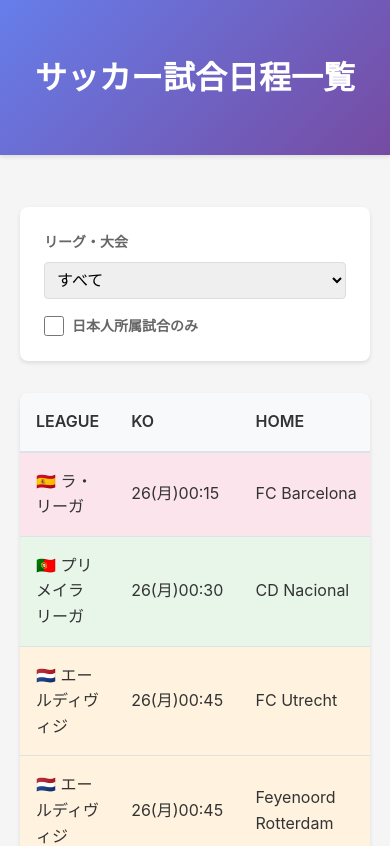
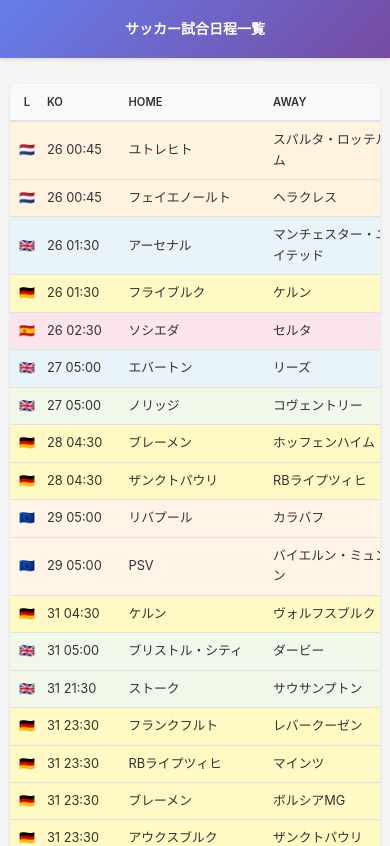
Before and after one commit to shinkaman/soccer-games, a Next.js app: page / in a window 390 px wide. Shown: the top 846 px of the page. Built offline with nearby package versions, Linux system fonts and the light colour scheme.

Commit message:
UI layout fix for mobile

```diff
--- a/app/globals.css
+++ b/app/globals.css
@@ -35,60 +35,18 @@
 .header {
   background: linear-gradient(135deg, #667eea 0%, #764ba2 100%);
   color: white;
-  padding: 2rem 0;
-  margin-bottom: 2rem;
+  padding: 0.5rem 0;
+  margin-bottom: 1rem;
   box-shadow: 0 2px 4px rgba(0, 0, 0, 0.1);
 }
 
 .header h1 {
   text-align: center;
-  font-size: 2rem;
-  font-weight: 700;
+  font-size: 1rem;
+  font-weight: 600;
+  margin: 0;
 }
 
-.filters {
-  background: white;
-  padding: 1.5rem;
-  border-radius: 8px;
-  box-shadow: 0 2px 4px rgba(0, 0, 0, 0.1);
-  margin-bottom: 2rem;
-  display: flex;
-  gap: 1rem;
-  flex-wrap: wrap;
-  align-items: center;
-}
-
-.filter-group {
-  display: flex;
-  flex-direction: column;
-  gap: 0.5rem;
-}
-
-.filter-group label {
-  font-size: 0.875rem;
-  font-weight: 600;
-  color: #666;
-}
-
-.filter-group select {
-  padding: 0.5rem;
-  border: 1px solid #ddd;
-  border-radius: 4px;
-  font-size: 1rem;
-  min-width: 200px;
-}
-
-.filter-group input[type="checkbox"] {
-  width: 20px;
-  height: 20px;
-  cursor: pointer;
-}
-
-.checkbox-group {
-  display: flex;
-  align-items: center;
-  gap: 0.5rem;
-}
 
 .matches-table {
   background: white;
@@ -112,11 +70,66 @@
   font-weight: 600;
   color: #333;
   border-bottom: 2px solid #dee2e6;
+  white-space: nowrap;
+}
+
+.matches-table th.jp-header {
+  user-select: none;
+  cursor: pointer;
+  padding: 0.75rem;
+  text-align: center;
+  transition: all 0.2s;
+  background-color: #f8f9fa;
+  border: 1px solid #dee2e6;
+  border-radius: 4px;
+}
+
+.matches-table th.jp-header:hover {
+  background-color: #e9ecef;
+  border-color: #adb5bd;
+}
+
+.matches-table th.jp-header.jp-active {
+  background-color: #d4edda;
+  border-color: #28a745;
+  color: #155724;
+}
+
+.matches-table th.jp-header .jp-toggle {
+  display: flex;
+  align-items: center;
+  justify-content: center;
+  gap: 0.25rem;
+}
+
+.matches-table th.jp-header .jp-label {
+  font-weight: 600;
+}
+
+.matches-table th.jp-header .jp-indicator {
+  font-size: 0.875rem;
+  font-weight: bold;
+  color: #28a745;
 }
 
 .matches-table td {
   padding: 1rem;
   border-bottom: 1px solid #dee2e6;
+  word-break: break-word;
+}
+
+/* L列とKO列のパディングを狭く */
+.matches-table th:nth-child(1),
+.matches-table td:nth-child(1) {
+  padding-left: 0.5rem;
+  padding-right: 0.5rem;
+  text-align: center;
+}
+
+.matches-table th:nth-child(2),
+.matches-table td:nth-child(2) {
+  padding-left: 0.5rem;
+  padding-right: 0.75rem;
 }
 
 .matches-table tbody tr:hover {
@@ -168,23 +181,79 @@
 }
 
 @media (max-width: 768px) {
-  .filters {
-    flex-direction: column;
+  .container {
+    padding: 10px;
   }
 
-  .filter-group {
-    width: 100%;
-  }
-
-  .filter-group select {
-    width: 100%;
+  .header h1 {
+    font-size: 0.875rem;
   }
 
   .matches-table {
     overflow-x: auto;
+    -webkit-overflow-scrolling: touch;
   }
 
   .matches-table table {
-    min-width: 600px;
+    min-width: 450px;
+    font-size: 0.875rem;
+  }
+
+  .matches-table th {
+    padding: 0.5rem 0.4rem;
+    font-size: 0.7rem;
+  }
+
+  .matches-table th.jp-header {
+    padding: 0.4rem 0.3rem;
+    font-size: 0.65rem;
+  }
+
+  .matches-table td {
+    padding: 0.5rem 0.4rem;
+    font-size: 0.8rem;
+  }
+
+  /* 列幅の最適化 */
+  .matches-table th:nth-child(1),
+  .matches-table td:nth-child(1) {
+    min-width: 28px;
+    max-width: 32px;
+    text-align: center;
+    padding-left: 0.2rem;
+    padding-right: 0.2rem;
+  }
+
+  .matches-table th:nth-child(2),
+  .matches-table td:nth-child(2) {
+    min-width: 65px;
+    max-width: 70px;
+    padding-left: 0.2rem;
+    padding-right: 0.4rem;
+  }
+
+  .matches-table th:nth-child(3),
+  .matches-table td:nth-child(3),
+  .matches-table th:nth-child(4),
+  .matches-table td:nth-child(4) {
+    min-width: 100px;
+    max-width: 120px;
+  }
+
+  .matches-table th:nth-child(5),
+  .matches-table td:nth-child(5) {
+    min-width: 40px;
+    max-width: 50px;
+    text-align: center;
+  }
+
+  /* 最初の列（LEAGUE）を固定表示 */
+  .matches-table th:first-child,
+  .matches-table td:first-child {
+    position: sticky;
+    left: 0;
+    background: inherit;
+    z-index: 1;
+    box-shadow: 2px 0 4px rgba(0, 0, 0, 0.1);
   }
 }
--- a/app/layout.tsx
+++ b/app/layout.tsx
@@ -9,6 +9,10 @@
   description: '欧州5大リーグ、Jリーグ、日本代表などの試合日程を一覧表示',
   icons: {
     icon: `${basePath}/favicon.ico`,
+  },
+  viewport: {
+    width: 'device-width',
+    initialScale: 1,
   },
 }
 
--- a/app/page.tsx
+++ b/app/page.tsx
@@ -1,23 +1,275 @@
 'use client'
 
 import { useState, useEffect, useMemo } from 'react'
-import { Match, MatchFilter } from '@/lib/types'
+import { Match } from '@/lib/types'
 import { format, parseISO } from 'date-fns'
-import { ja } from 'date-fns/locale'
 
-// リーグ名の日本語表記マッピング
-const LEAGUE_NAMES_JA: Record<string, string> = {
-  'Premier League': 'プレミアリーグ',
-  'UEFA Champions League': 'UEFAチャンピオンズリーグ',
-  'Primeira Liga': 'プリメイラリーガ',
-  'La Liga': 'ラ・リーガ',
-  'Serie A': 'セリエA',
-  'Bundesliga': 'ブンデスリーガ',
-  'Ligue 1': 'リーグアン',
-  'Eredivisie': 'エールディヴィジ',
-  'World Cup': 'FIFAワールドカップ',
-  'Championship': 'EFLチャンピオンシップ',
-  'J.League': 'Jリーグ',
+// チーム名の日本語表記マッピング
+const TEAM_NAMES_JA: Record<string, string> = {
+  // Premier League
+  'Arsenal FC': 'アーセナル',
+  'Brighton & Hove Albion FC': 'ブライトン',
+  'Liverpool FC': 'リバプール',
+  'Tottenham Hotspur FC': 'トッテナム',
+  'Fulham FC': 'フルハム',
+  'Manchester United FC': 'マンチェスター・ユナイテッド',
+  'Manchester City FC': 'マンチェスター・シティ',
+  'Chelsea FC': 'チェルシー',
+  'Newcastle United FC': 'ニューカッスル',
+  'West Ham United FC': 'ウェストハム',
+  'Aston Villa FC': 'アストン・ヴィラ',
+  'Crystal Palace FC': 'クリスタル・パレス',
+  'Everton FC': 'エバートン',
+  'Leicester City FC': 'レスター',
+  'Wolverhampton Wanderers FC': 'ウルバーハンプトン',
+  'Leeds United FC': 'リーズ',
+  'Southampton FC': 'サウサンプトン',
+  'Burnley FC': 'バーンリー',
+  'Watford FC': 'ワトフォード',
+  'Norwich City FC': 'ノリッジ',
+  'Brentford FC': 'ブレントフォード',
+  'Nottingham Forest FC': 'ノッティンガム',
+  'Bournemouth AFC': 'ボーンマス',
+  'Sheffield United FC': 'シェフィールド・ユナイテッド',
+  'Luton Town FC': 'ルートン',
+  'Ipswich Town FC': 'イプスウィッチ',
+
+  // La Liga
+  'Real Madrid CF': 'レアル・マドリード',
+  'FC Barcelona': 'バルセロナ',
+  'Club Atlético de Madrid': 'アトレティコ・マドリード',
+  'Atletico Madrid': 'アトレティコ・マドリード',
+  'Real Sociedad': 'レアル・ソシエダ',
+  'Real Sociedad de Fútbol': 'ソシエダ',
+  'Sevilla FC': 'セビリア',
+  'Real Betis Balompie': 'ベティス',
+  'Villarreal CF': 'ビジャレアル',
+  'Valencia CF': 'バレンシア',
+  'Athletic Club': 'アスレティック・ビルバオ',
+  'CA Osasuna': 'オサスナ',
+  'Getafe CF': 'ヘタフェ',
+  'Rayo Vallecano': 'ラージョ・バジェカーノ',
+  'Girona FC': 'ジローナ',
+  'UD Las Palmas': 'ラス・パルマス',
+  'RC Celta de Vigo': 'セルタ',
+  'Real Valladolid CF': 'バジャドリード',
+  'RCD Espanyol': 'エスパニョール',
+  'Granada CF': 'グラナダ',
+  'UD Almeria': 'アルメリア',
+  'Cadiz CF': 'カディス',
+  'Deportivo Alaves': 'アラベス',
+  'Mallorca': 'マジョルカ',
+
+  // Serie A
+  'Juventus FC': 'ユベントス',
+  'AC Milan': 'ACミラン',
+  'FC Internazionale Milano': 'インテル',
+  'Inter Milan': 'インテル',
+  'AS Roma': 'ASローマ',
+  'SS Lazio': 'ラツィオ',
+  'SSC Napoli': 'ナポリ',
+  'Atalanta BC': 'アタランタ',
+  'ACF Fiorentina': 'フィオレンティーナ',
+  'US Sassuolo Calcio': 'サッスオーロ',
+  'Udinese Calcio': 'ウディネーゼ',
+  'Torino FC': 'トリノ',
+  'Bologna FC 1909': 'ボローニャ',
+  'US Cremonese': 'クレモネーゼ',
+  'Hellas Verona FC': 'ヴェローナ',
+  'Empoli FC': 'エンポリ',
+  'US Lecce': 'レッチェ',
+  'Spezia Calcio': 'スペツィア',
+  'Salernitana': 'サレルニターナ',
+  'AC Monza': 'モンツァ',
+  'Genoa CFC': 'ジェノア',
+  'Cagliari Calcio': 'カリアリ',
+  'Frosinone Calcio': 'フロジノーネ',
+  'Parma Calcio 1913': 'パルマ',
+  'AC Pisa 1909': 'ピサ1909',
+  'Como 1907': 'コモ1907',
+
+  // Bundesliga
+  'Borussia Dortmund': 'ドルトムント',
+  'Eintracht Frankfurt': 'フランクフルト',
+  'VfB Stuttgart': 'シュトゥットガルト',
+  'VfL Bochum': 'ボーフム',
+  'FC Bayern München': 'バイエルン・ミュンヘン',
+  'RB Leipzig': 'RBライプツィヒ',
+  'Bayer 04 Leverkusen': 'レバークーゼン',
+  '1. FC Union Berlin': 'ウニオン・ベルリン',
+  'SC Freiburg': 'フライブルク',
+  '1. FC Köln': 'ケルン',
+  'TSG 1899 Hoffenheim': 'ホッフェンハイム',
+  'VfL Wolfsburg': 'ヴォルフスブルク',
+  'Borussia Mönchengladbach': 'ボルシアMG',
+  'SV Werder Bremen': 'ブレーメン',
+  '1. FSV Mainz 05': 'マインツ',
+  'FC Augsburg': 'アウクスブルク',
+  'VfL Bochum 1848': 'ボーフム',
+  '1. FC Heidenheim 1846': 'ハイデンハイム',
+  'SV Darmstadt 98': 'ダルムシュタット',
+  'FC St. Pauli 1910': 'ザンクトパウリ',
+  'Hamburger SV': 'ハンブルグ',
+
+  // Ligue 1
+  'AS Monaco': 'モナコ',
+  'AS Monaco FC': 'モナコ',
+  'Stade de Reims': 'ランス',
+  'Paris Saint-Germain FC': 'パリ・サンジェルマン',
+  'Olympique Marseille': 'マルセイユ',
+  'Olympique Lyonnais': 'リヨン',
+  'Olympique de Marseille': 'マルセイユ',
+  'Racing Club de Lens': 'ランス',
+  'RC Lens': 'ランス',
+  'OGC Nice': 'ニース',
+  'LOSC Lille': 'リール',
+  'Lille OSC': 'リール',
+  'Stade Rennais FC': 'レンヌ',
+  'Stade Rennais FC 1901': 'レンヌ',
+  'FC Nantes': 'ナント',
+  'Toulouse FC': 'トゥールーズ',
+  'Montpellier HSC': 'モンペリエ',
+  'FC Lorient': 'ロリアン',
+  'Clermont Foot 63': 'クレルモン',
+  'RC Strasbourg Alsace': 'ストラスブール',
+  'FC Metz': 'メス',
+  'Le Havre AC': 'ル・アーヴル',
+
+  // Eredivisie
+  'AZ': 'AZ',
+  'Ajax Amsterdam': 'アヤックス',
+  'AFC Ajax': 'アヤックス',
+  'PSV Eindhoven': 'PSV',
+  'PSV': 'PSV',
+  'Feyenoord Rotterdam': 'フェイエノールト',
+  'FC Twente': 'トゥウェンテ',
+  'FC Twente \'65': 'トゥウェンテ',
+  'SC Heerenveen': 'ヘーレンフェーン',
+  'Vitesse Arnhem': 'フィテッセ',
+  'FC Utrecht': 'ユトレヒト',
+  'Sparta Rotterdam': 'スパルタ・ロッテルダム',
+  'Heracles Almelo': 'ヘラクレス',
+  'NEC Nijmegen': 'NEC',
+  'NEC': 'NEC',
+  'Fortuna Sittard': 'フォルトゥナ',
+  'Go Ahead Eagles': 'ゴー・アヘッド',
+  'RKC Waalwijk': 'RKC',
+  'FC Volendam': 'フォレンダム',
+  'Excelsior Rotterdam': 'エクセルシオール',
+  'SBV Excelsior': 'エクセルシオール',
+  'PEC Zwolle': 'ズヴォレ',
+  'Almere City FC': 'アルメレ',
+  'FC Groningen': 'フローニンゲン',
+  'NAC Breda': 'NAC',
+
+  // Primeira Liga
+  'FC Porto': 'ポルト',
+  'SL Benfica': 'ベンフィカ',
+  'Sporting CP': 'スポルティング',
+  'SC Braga': 'ブラガ',
+  'Vitória SC': 'ヴィトーリア',
+  'FC Famalicão': 'ファマリカン',
+  'Rio Ave FC': 'リオ・アヴェ',
+  'CD Santa Clara': 'サンタ・クララ',
+  'Gil Vicente FC': 'ジル・ヴィセンテ',
+  'FC Vizela': 'ヴィゼラ',
+  'Boavista FC': 'ボアヴィスタ',
+  'Portimonense SC': 'ポルティモネンセ',
+  'Casa Pia AC': 'カサ・ピア',
+  'GD Estoril Praia': 'エストリル',
+  'FC Arouca': 'アロウカ',
+  'CD Tondela': 'トンデラ',
+  'Moreirense FC': 'モレイレンセ',
+  'Farense': 'ファレンセ',
+
+  // Championship
+  'West Bromwich Albion FC': 'WBA',
+  'Hull City AFC': 'ハル',
+  'Coventry City FC': 'コヴェントリー',
+  'Middlesbrough FC': 'ミドルズブラ',
+  'Preston North End FC': 'プレストン',
+  'Cardiff City FC': 'カーディフ',
+  'Bristol City FC': 'ブリストル・シティ',
+  'Sunderland AFC': 'サンダーランド',
+  'Swansea City AFC': 'スウォンジー',
+  'Millwall FC': 'ミルウォール',
+  'Blackburn Rovers FC': 'ブラックバーン',
+  'Plymouth Argyle FC': 'プリマス',
+  'Birmingham City FC': 'バーミンガム',
+  'Huddersfield Town AFC': 'ハダースフィールド',
+  'Sheffield Wednesday FC': 'シェフィールド・ウェンズデイ',
+  'Stoke City FC': 'ストーク',
+  'Queens Park Rangers FC': 'QPR',
+  'Rotherham United FC': 'ロザラム',
+  'Portsmouth FC': 'ポーツマス',
+  'Derby County FC': 'ダービー',
+  'Oxford United FC': 'オックスフォードU',
+  'Charlton Athletic FC': 'チャールトン・アスレティック',
+  'Wrexham AFC': 'ウェクスハム',
+
+  // World Cup
+  'Japan': '日本',
+
+  // その他のチーム（UEFA Champions League、その他）
+  'Qarabağ Ağdam FK': 'カラバフ',
+  'FC København': 'コペンハーゲン',
+  'Galatasaray SK': 'ガラタサライ',
+  'FK Kairat': 'カイラト',
+  'Royale Union Saint-Gilloise': 'ユニオン',
+  'Club Brugge KV': 'クラブブルッヘ',
+  'FK Bodø/Glimt': 'ボデ・グリムト',
+  'Sporting Clube de Portugal': 'スポルティング',
+  'PAE Olympiakos SFP': 'オリンピアコス',
+  'Paphos FC': 'パフォス',
+  'SK Slavia Praha': 'スラヴィア・プラハ',
+  'Real Oviedo': 'オビエド',
+  'RCD Mallorca': 'マジョルカ',
+  'RCD Espanyol de Barcelona': 'エスパニョール',
+  'Elche CF': 'エルチェ',
+  'Levante UD': 'レバンテ',
+  'Rayo Vallecano de Madrid': 'ラヨ・バレカノ・マドリード',
+  'Real Betis Balompié': 'ベティス',
+  'Deportivo Alavés': 'アラベス',
+  'Sport Lisboa e Benfica': 'ベンフィカ',
+  'Sporting Clube de Braga': 'ブラガ',
+  'FC Alverca': 'アルベルカ',
+  'CF Estrela da Amadora': 'エストレラ・ダ・アマドラ',
+  'CD Nacional': 'ナシオナル',
+  'Paris FC': 'パリFC',
+  'Angers SCO': 'アンジェー',
+  'Stade Brestois 29': 'ブレスト29',
+  'AFC Bournemouth': 'ボーンマウス',
+  'AVS': 'AVS',
+  'Telstar 1963': 'テルスター1963',
+
+  // J.League (一般的な表記)
+  'FC東京': 'FC東京',
+  '川崎フロンターレ': '川崎',
+  '横浜F・マリノス': '横浜FM',
+  '浦和レッズ': '浦和',
+  '鹿島アントラーズ': '鹿島',
+  'セレッソ大阪': 'C大阪',
+  'ガンバ大阪': 'G大阪',
+  '名古屋グランパス': '名古屋',
+  'サンフレッチェ広島': '広島',
+  'ヴィッセル神戸': '神戸',
+  '柏レイソル': '柏',
+  '大分トリニータ': '大分',
+  '湘南ベルマーレ': '湘南',
+  '北海道コンサドーレ札幌': '札幌',
+  '清水エスパルス': '清水',
+  'ジュビロ磐田': '磐田',
+  'アビスパ福岡': '福岡',
+  '東京ヴェルディ': '東京V',
+  'ヴァンフォーレ甲府': '甲府',
+  'アルビレックス新潟': '新潟',
+  'FC町田ゼルビア': '町田',
+  'サガン鳥栖': '鳥栖',
+}
+
+// チーム名を日本語表記に変換する関数
+function getTeamNameJa(teamName: string): string {
+  return TEAM_NAMES_JA[teamName] || teamName
 }
 
 // リーグごとの国旗絵文字
@@ -54,39 +306,13 @@
   const [matches, setMatches] = useState<Match[]>([])
   const [loading, setLoading] = useState(true)
   const [error, setError] = useState<string | null>(null)
-  const [filter, setFilter] = useState<MatchFilter>({
-    japaneseOnly: false,
-  })
-
-  // リーグ一覧を取得（日本語表記で）
-  const competitions = useMemo(() => {
-    return Array.from(
-      new Set(matches.map(m => m.competition_name))
-    ).sort()
-  }, [matches])
-
-  // フィルタ用のリーグ一覧（日本語表記）
-  const competitionsForFilter = useMemo(() => {
-    return competitions.map(comp => ({
-      original: comp,
-      japanese: LEAGUE_NAMES_JA[comp] || comp
-    }))
-  }, [competitions])
+  const [japaneseOnly, setJapaneseOnly] = useState(true)
 
   // フィルタリングされた試合を取得（useMemoで最適化）
   const filteredMatches = useMemo(() => {
     return matches.filter(match => {
     try {
-      // フィルタが日本語表記の場合は元のリーグ名に変換
-      if (filter.competition) {
-        const originalName = competitionsForFilter.find(c => c.japanese === filter.competition)?.original
-        if (originalName && match.competition_name !== originalName) {
-          return false
-        } else if (!originalName && match.competition_name !== filter.competition) {
-          return false
-        }
-      }
-      if (filter.japaneseOnly && !match.has_japanese_player) {
+      if (japaneseOnly && !match.has_japanese_player) {
         return false
       }
 
@@ -115,7 +341,7 @@
       return false
     }
   })
-  }, [matches, filter, competitionsForFilter])
+  }, [matches, japaneseOnly])
 
   // データ取得
   useEffect(() => {
@@ -173,40 +399,6 @@
       <main className="container">
         {error && <div className="error">{error}</div>}
 
-        <div className="filters">
-          <div className="filter-group">
-            <label htmlFor="competition">リーグ・大会</label>
-            <select
-              id="competition"
-              value={filter.competition || ''}
-              onChange={(e) =>
-                setFilter({ ...filter, competition: e.target.value || undefined })
-              }
-            >
-              <option value="">すべて</option>
-              {competitionsForFilter.map((comp) => (
-                <option key={comp.original} value={comp.japanese}>
-                  {comp.japanese}
-                </option>
-              ))}
-            </select>
-          </div>
-
-          <div className="filter-group">
-            <div className="checkbox-group">
-              <input
-                type="checkbox"
-                id="japaneseOnly"
-                checked={filter.japaneseOnly || false}
-                onChange={(e) =>
-                  setFilter({ ...filter, japaneseOnly: e.target.checked })
-                }
-              />
-              <label htmlFor="japaneseOnly">日本人所属試合のみ</label>
-            </div>
-          </div>
-        </div>
-
         {loading ? (
           <div className="loading">読み込み中...</div>
         ) : filteredMatches.length === 0 ? (
@@ -218,11 +410,20 @@
             <table>
               <thead>
                 <tr>
-                  <th>LEAGUE</th>
+                  <th>L</th>
                   <th>KO</th>
                   <th>HOME</th>
                   <th>AWAY</th>
-                  <th>JP</th>
+                  <th
+                    className={`jp-header ${japaneseOnly ? 'jp-active' : ''}`}
+                    onClick={() => setJapaneseOnly(!japaneseOnly)}
+                    title={japaneseOnly ? '全試合を表示' : '日本人所属試合のみ表示'}
+                  >
+                    <span className="jp-toggle">
+                      <span className="jp-label">JP</span>
+                      <span className="jp-indicator">{japaneseOnly ? '✓' : ''}</span>
+                    </span>
+                  </th>
                 </tr>
               </thead>
               <tbody>
@@ -233,12 +434,10 @@
                       console.error('Invalid date:', match.kickoff_datetime_jst)
                       return null
                     }
-                    const dayOfWeek = format(matchDate, 'E', { locale: ja })
-                    const day = format(matchDate, 'd')
+                    const day = format(matchDate, 'dd')
                     const time = format(matchDate, 'HH:mm')
-                    const dateStr = `${day}(${dayOfWeek})${time}`
+                    const dateStr = `${day} ${time}`
 
-                    const leagueNameJa = LEAGUE_NAMES_JA[match.competition_name] || match.competition_name
                     const backgroundColor = LEAGUE_COLORS[match.competition_name] || '#ffffff'
                     const flag = LEAGUE_FLAGS[match.competition_name] || '🏳️' // デフォルトは白旗
 
@@ -247,16 +446,12 @@
                         key={match.id}
                         style={{ backgroundColor }}
                       >
-                        <td>{flag} {leagueNameJa}</td>
+                        <td>{flag}</td>
                         <td>{dateStr}</td>
-                        <td>{match.home_team}</td>
-                        <td>{match.away_team}</td>
-                        <td>
-                          {match.has_japanese_player && (
-                            <span className="japanese-flag" title="日本人所属">
-                              🇯🇵
-                            </span>
-                          )}
+                        <td>{getTeamNameJa(match.home_team)}</td>
+                        <td>{getTeamNameJa(match.away_team)}</td>
+                        <td style={{ textAlign: 'center' }}>
+                          {match.has_japanese_player && '🇯🇵'}
                         </td>
                       </tr>
                     )
```
Also changed, not shown: next.config.js (+4 -4 lines).
